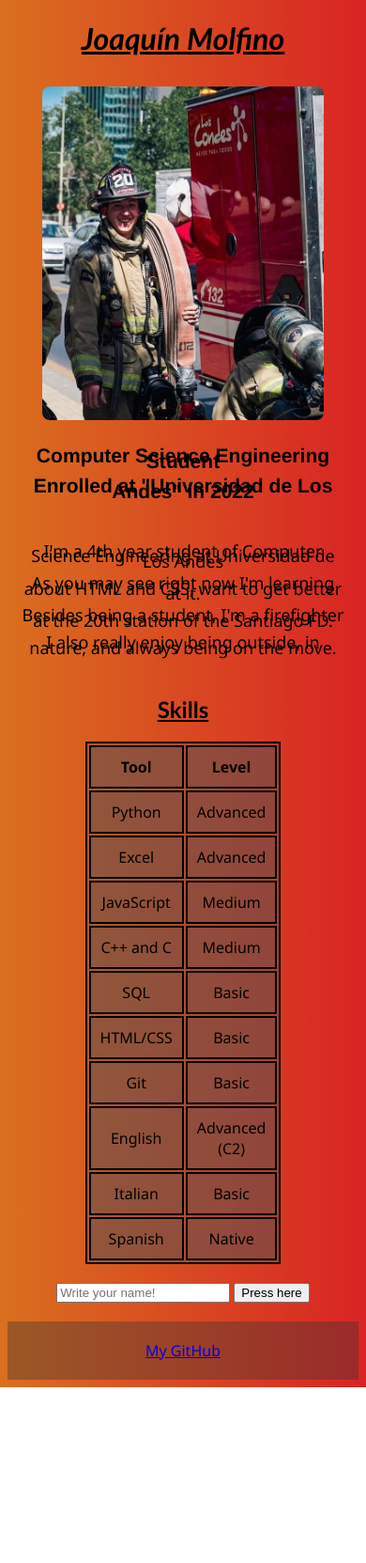
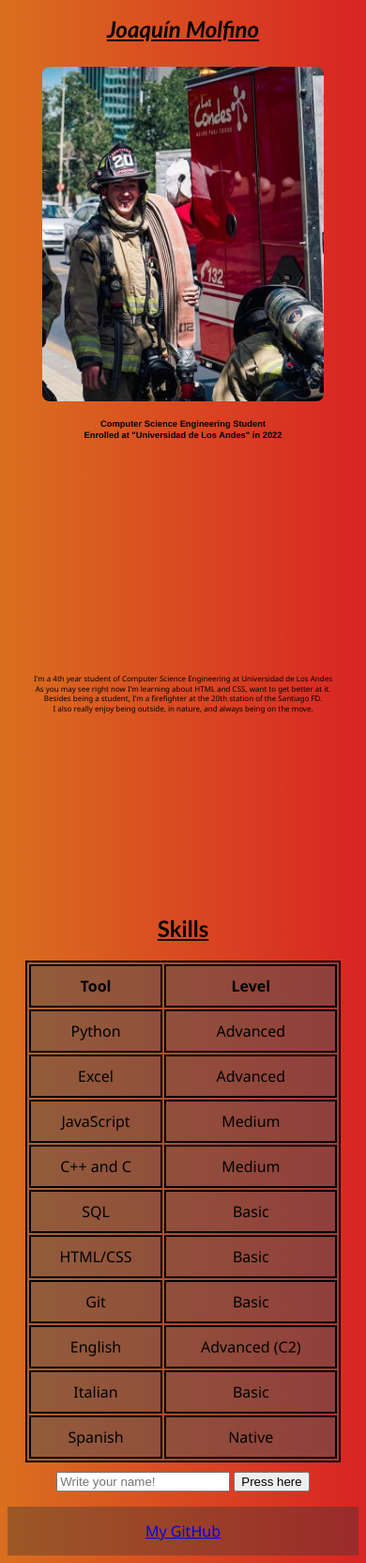
Before and after one commit to jmolfino20/jmolfino20.github.io, a plain HTML site: page index.html in a window 390 px wide. Shown: the whole page at 94% size. Before the commit the page ends 1476 px from the top, so only its background shows below. Drawn offline with Linux system fonts and the light colour scheme.

Commit message:
Cambio y prueba final css

```diff
--- a/styles.css
+++ b/styles.css
@@ -76,17 +76,6 @@ body {
     word-break: break-word;
 }
 
-#cel{
-    display: flex;
-    flex-direction: column;
-    gap: 1.5rem;
-    width:100%;
-    align-items: center;
-    text-align: center;
-    max-width: 90%;
-    margin:auto;
-}
-
 .greeting{
     text-align:  center;
     font-family: 'Segoe UI', Tahoma, Geneva, Verdana, sans-serif;
@@ -100,12 +89,28 @@ body {
 }
 
 @media screen and (max-width: 768px) {
+    .title {
+        font-size: 24px;
+    }
 
-    #cel{
-        flex-direction: row;
-        align-items: flex-start;
-        margin:auto;
-        max-width: 64rem;
-        text-align: left;
+    .resume, .description {
+        font-size: 8px;
+        margin-bottom: 200px;
+    }
+
+    .description_container{
+        margin-bottom: 20px;
+    }
+
+    .table {
+        width: 90%;
+    }
+
+    .button_div {
+        margin: 10px;
+    }
+
+    .end {
+        padding: 15px;
     }
 }
```
